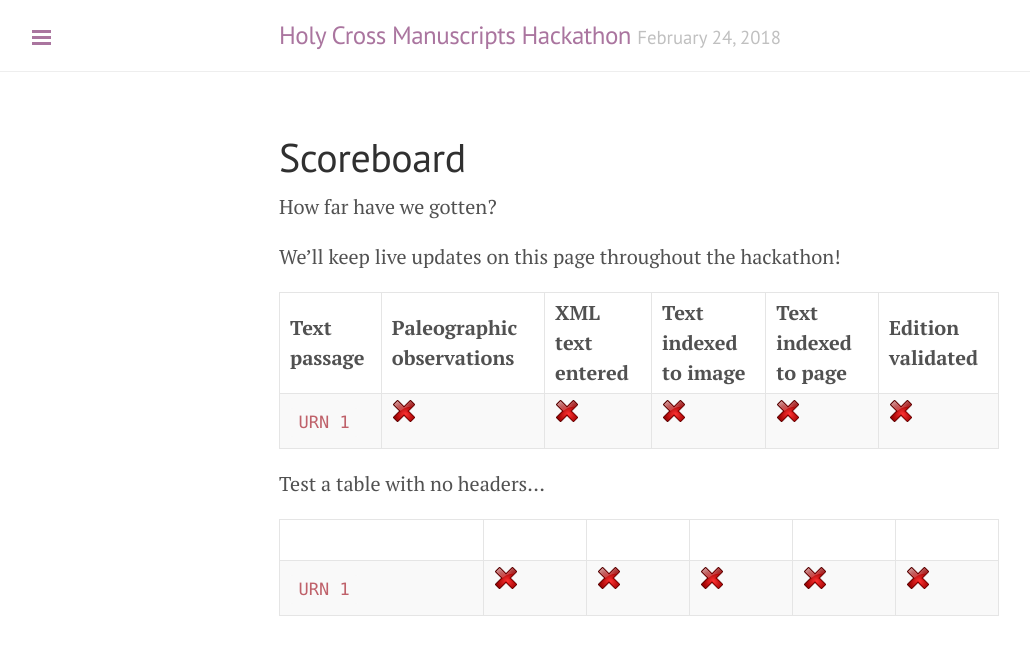
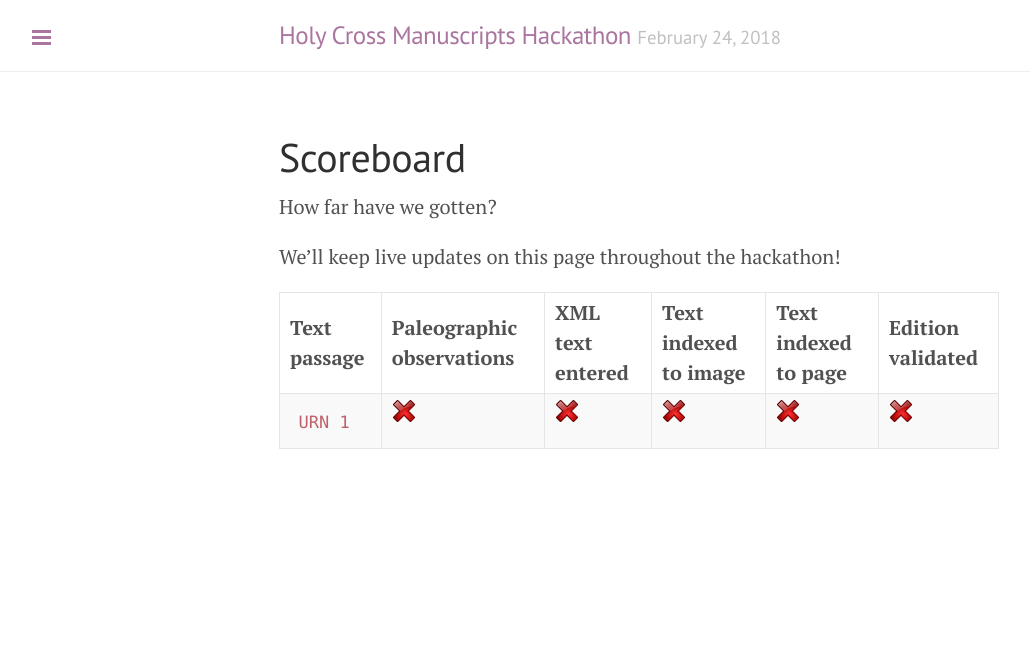
Before and after one commit to HCMID/ms-hackathon-2018, a Jekyll site: the page built from docs/score/index.md, in a window 1280 px wide. Shown: the top 655 px of the page, without its empty margins (1-1031 px from the left). Built offline with Jekyll 4.4.1, drawn with Linux system fonts in a browser that asks for light colours.

Commit message:
Remove test table

```diff
--- a/docs/score/index.md
+++ b/docs/score/index.md
@@ -12,10 +12,3 @@ We'll keep live updates on this page throughout the hackathon!
 | Text passage | Paleographic observations | XML text entered     | Text indexed to image | Text indexed to page | Edition validated    |
 |:-------------|:--------------------------|:---------------------|:----------------------|:---------------------|:---------------------|
 | `URN 1`      | ![no](./imgs/no.png)      | ![no](./imgs/no.png) | ![no](./imgs/no.png)  | ![no](./imgs/no.png) | ![no](./imgs/no.png) |
-
-
-Test a table with no headers...
-
-|  |  |      |  |  |     |
-|:-------------|:--------------------------|:---------------------|:----------------------|:---------------------|:---------------------|
-| `URN 1`      | ![no](./imgs/no.png)      | ![no](./imgs/no.png) | ![no](./imgs/no.png)  | ![no](./imgs/no.png) | ![no](./imgs/no.png) |
```
